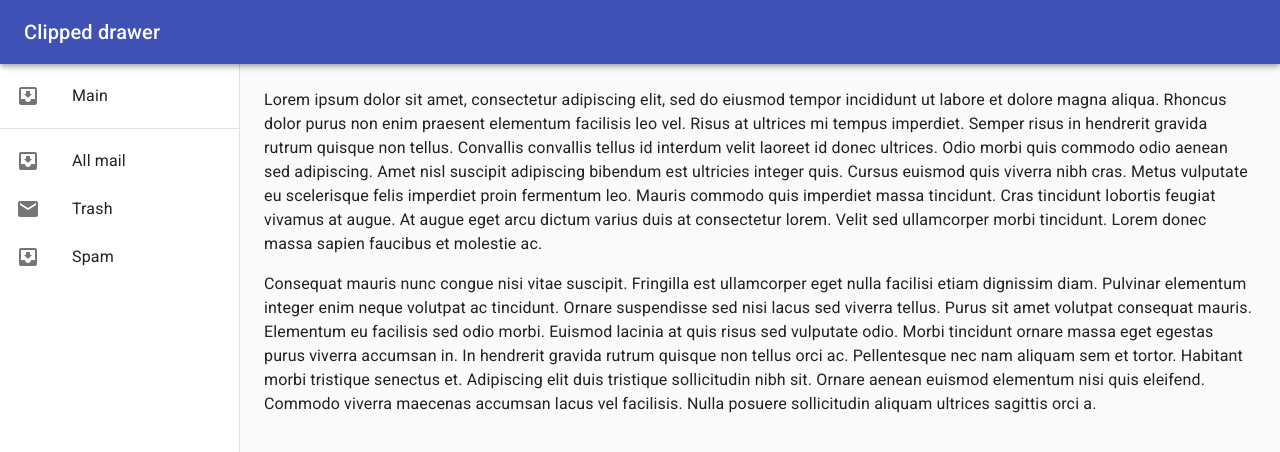
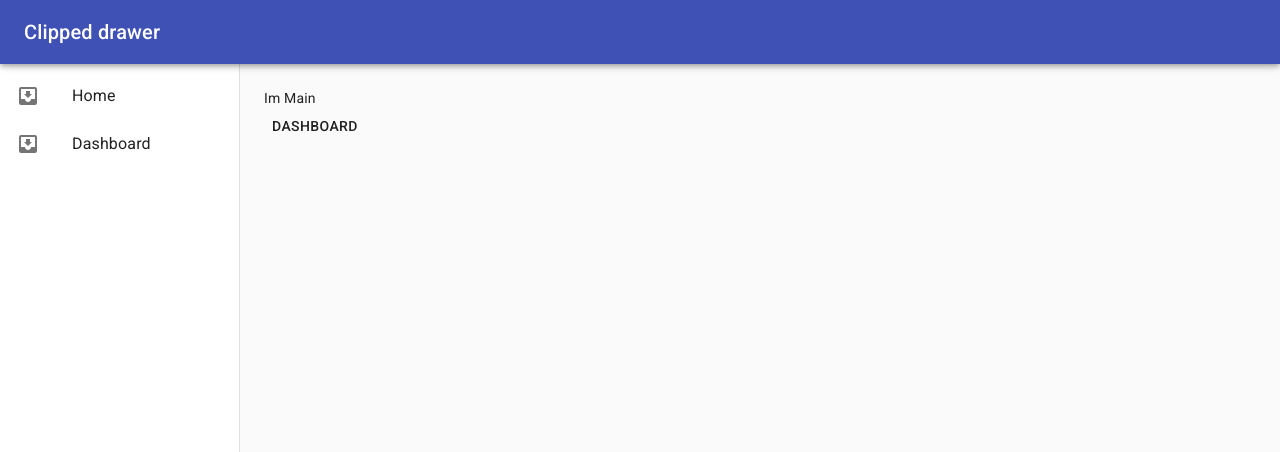
Before and after one commit to szberko/trading-history, a React app: page / in a window 1280 px wide. Shown: the top 452 px of the page. Built offline with nearby package versions, Linux system fonts and the light colour scheme.

Commit message:
implementing routing with navigation drawer

```diff
--- a/package.json
+++ b/package.json
@@ -19,7 +19,6 @@
     "electron-builder": "^22.4.1",
     "node-sass": "^4.13.1",
     "react": "^16.13.1",
-    "react-dom": "^16.13.1",
     "sass-loader": "^8.0.2",
     "style-loader": "^1.1.3",
     "webpack": "^4.42.1",
@@ -38,6 +37,7 @@
   "dependencies": {
     "@material-ui/core": "^4.9.11",
     "@material-ui/icons": "^4.9.1",
-    "react-router-dom": "^5.1.2"
+    "react-router-dom": "^5.1.2",
+    "react-dom": "^16.13.1"
   }
 }
--- a/src/App.js
+++ b/src/App.js
@@ -1,11 +1,13 @@
 import React from 'react';
 import './App.scss';
-import Routes from './routes'
-import Button from "@material-ui/core/Button";
 import NavigationDrawer from "./NavigationDrawer";
 
 export default class App extends React.Component {
     render() {
-        return <Routes/>
+        return (
+        <div>
+            <NavigationDrawer/>
+        </div>
+        );
     }
 }
--- /dev/null
+++ b/src/Dashboard.js
@@ -0,0 +1,20 @@
+import React from "react";
+import {withRouter, Link} from "react-router-dom";
+import Button from "@material-ui/core/Button";
+
+class Dashboard extends React.Component {
+  render() {
+    return (
+        <div>
+          <div>Im Dashboard</div>
+          <Button
+              to={{pathname: '/'}}
+              component={Link}>
+            Main
+          </Button>
+        </div>
+    )
+  }
+}
+
+export default withRouter(Dashboard);
--- a/src/Main.js
+++ b/src/Main.js
@@ -1,8 +1,20 @@
 import React from "react";
-import NavigationDrawer from "./NavigationDrawer";
+import { withRouter, Link } from "react-router-dom";
+import Button from "@material-ui/core/Button";
 
-export default class Main extends React.Component {
+class Main extends React.Component {
   render() {
-    return <NavigationDrawer/>
+    return (
+        <div>
+          <div>Im Main</div>
+          <Button
+            to={{ pathname: '/dashboard'}}
+            component={Link}>
+            Dashboard
+          </Button>
+        </div>
+    );
   }
 }
+
+export default withRouter(Main);
--- /dev/null
+++ b/src/Menu.js
@@ -0,0 +1,21 @@
+import React from "react";
+import Main from "./Main";
+import Dashboard from "./Dashboard";
+import InboxIcon from '@material-ui/icons/MoveToInbox';
+
+const Menu = [
+  {
+    label: "Home",
+    pathname: "/",
+    component: Main,
+    icon: <InboxIcon/>
+  },
+  {
+    label: "Dashboard",
+    pathname: "/dashboard",
+    component: Dashboard,
+    icon: <InboxIcon/>
+  },
+];
+
+export default Menu;
--- a/src/NavigationDrawer.js
+++ b/src/NavigationDrawer.js
@@ -1,4 +1,5 @@
 import React from 'react';
+import {withRouter, Link, HashRouter, Route, Switch} from "react-router-dom";
 import {makeStyles} from '@material-ui/core/styles';
 import Drawer from '@material-ui/core/Drawer';
 import AppBar from '@material-ui/core/AppBar';
@@ -6,16 +7,15 @@ import CssBaseline from '@material-ui/core/CssBaseline';
 import Toolbar from '@material-ui/core/Toolbar';
 import List from '@material-ui/core/List';
 import Typography from '@material-ui/core/Typography';
-import Divider from '@material-ui/core/Divider';
 import ListItem from '@material-ui/core/ListItem';
 import ListItemIcon from '@material-ui/core/ListItemIcon';
 import ListItemText from '@material-ui/core/ListItemText';
-import InboxIcon from '@material-ui/icons/MoveToInbox';
-import MailIcon from '@material-ui/icons/Mail';
+import withStyles from "@material-ui/core/styles/withStyles";
+import Menu from "./Menu";
 
 const drawerWidth = 240;
 
-const useStyles = makeStyles((theme) => ({
+const styles = theme => ({
   root: {
     display: 'flex',
   },
@@ -36,13 +36,17 @@ const useStyles = makeStyles((theme) => ({
     flexGrow: 1,
     padding: theme.spacing(3),
   },
-}));
+});
 
-export default function ClippedDrawer() {
-  const classes = useStyles();
+
+class NavigationDrawer extends React.Component {
+
+  render () {
+  const { classes } = this.props;
 
     return (
       <div className={classes.root}>
+        <HashRouter>
           <CssBaseline/>
           <AppBar position="fixed" className={classes.appBar}>
             <Toolbar>
@@ -58,54 +62,35 @@ export default function ClippedDrawer() {
                 paper: classes.drawerPaper,
               }}
           >
-          <Toolbar/>
+            <Toolbar/> {/* Move the components lower because of the Toolbar the top */}
             <div className={classes.drawerContainer}>
               <List>
+                {Menu.map((menu) => (
                   <ListItem
-                  button key='Main'
-                  to={{ pathname: "/"}}
+                    component={Link}
+                    to={{pathname: menu.pathname}}
+                    key={menu.label}
+                    button
                   >
-                <ListItemIcon><InboxIcon/></ListItemIcon>
-                <ListItemText primary='Main'/>
-              </ListItem>
-            </List>
-            <Divider/>
-            <List>
-              {['All mail', 'Trash', 'Spam'].map((text, index) => (
-                  <ListItem button key={text}>
-                    <ListItemIcon>{index % 2 === 0 ? <InboxIcon/> : <MailIcon/>}</ListItemIcon>
-                    <ListItemText primary={text}/>
+                      <ListItemIcon>{menu.icon}</ListItemIcon>
+                      <ListItemText primary={menu.label}/>
                     </ListItem>
                 ))}
               </List>
             </div>
           </Drawer>
           <main className={classes.content}>
-          <Toolbar/>
-          <Typography paragraph>
-            Lorem ipsum dolor sit amet, consectetur adipiscing elit, sed do eiusmod tempor incididunt
-            ut labore et dolore magna aliqua. Rhoncus dolor purus non enim praesent elementum
-            facilisis leo vel. Risus at ultrices mi tempus imperdiet. Semper risus in hendrerit
-            gravida rutrum quisque non tellus. Convallis convallis tellus id interdum velit laoreet id
-            donec ultrices. Odio morbi quis commodo odio aenean sed adipiscing. Amet nisl suscipit
-            adipiscing bibendum est ultricies integer quis. Cursus euismod quis viverra nibh cras.
-            Metus vulputate eu scelerisque felis imperdiet proin fermentum leo. Mauris commodo quis
-            imperdiet massa tincidunt. Cras tincidunt lobortis feugiat vivamus at augue. At augue eget
-            arcu dictum varius duis at consectetur lorem. Velit sed ullamcorper morbi tincidunt. Lorem
-            donec massa sapien faucibus et molestie ac.
-          </Typography>
-          <Typography paragraph>
-            Consequat mauris nunc congue nisi vitae suscipit. Fringilla est ullamcorper eget nulla
-            facilisi etiam dignissim diam. Pulvinar elementum integer enim neque volutpat ac
-            tincidunt. Ornare suspendisse sed nisi lacus sed viverra tellus. Purus sit amet volutpat
-            consequat mauris. Elementum eu facilisis sed odio morbi. Euismod lacinia at quis risus sed
-            vulputate odio. Morbi tincidunt ornare massa eget egestas purus viverra accumsan in. In
-            hendrerit gravida rutrum quisque non tellus orci ac. Pellentesque nec nam aliquam sem et
-            tortor. Habitant morbi tristique senectus et. Adipiscing elit duis tristique sollicitudin
-            nibh sit. Ornare aenean euismod elementum nisi quis eleifend. Commodo viverra maecenas
-            accumsan lacus vel facilisis. Nulla posuere sollicitudin aliquam ultrices sagittis orci a.
-          </Typography>
+            <Toolbar/> {/* Move the components lower because of the Toolbar the top */}
+            <Switch>
+              {Menu.map((menu) => (
+                <Route exact path={menu.pathname} component={menu.component} key={menu.label} />
+              ))}
+            </Switch>
           </main>
+        </HashRouter>
       </div>
     );
   }
+}
+
+export default withStyles(styles)(NavigationDrawer);
--- a/src/routes.js
+++ /dev/null
@@ -1,11 +0,0 @@
-import { Route, HashRouter, Switch } from 'react-router-dom'
-import Main from "./Main";
-import React from "react";
-
-export default props => (
-  <HashRouter>
-    <Switch>
-      <Route exact path='/' component={ Main }/>
-    </Switch>
-  </HashRouter>
-)
```
Lines whose indentation alone changed are shown as unchanged.
